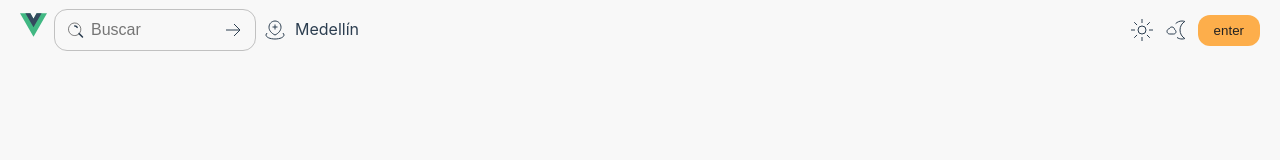
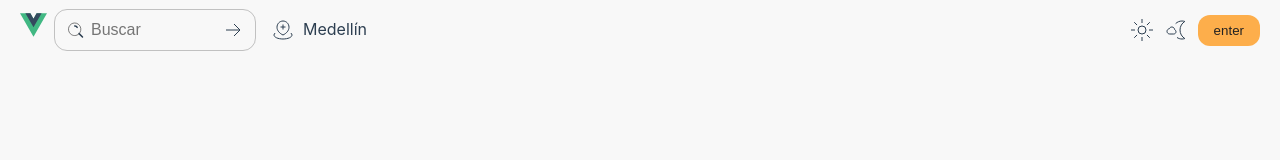
Before and after one commit to alejandroyunes/epiComprasDev, a Vue app: page / in a window 1280 px wide. Shown: the top 160 px of the page. Built offline with nearby package versions, Linux system fonts and the light colour scheme.

Commit message:
fixed nav position of location

```diff
--- a/src/components/header/header.scss
+++ b/src/components/header/header.scss
@@ -37,11 +37,13 @@
 .nav-two {
   display: flex;
   flex: 1;
-  justify-content: space-between;
   align-items: center;
 
   .left {
     display: flex;
+    flex: 1;
+    justify-content: space-between;
+
     .logo-mobile {
       display: none;
       @media (max-width: 1024px) {
@@ -52,23 +54,26 @@
     .location {
       display: flex;
       align-items: center;
-      padding-right: 8px;
       .icon {
+        margin: 0 8px;
         #path-2 {
           stroke: var(--color-background-oposite);
         }
+        @media (max-width: 1024px) {
+          order: 1;
+        }
       }
-      .city  {
+      .city {
         font-size: 16px;
         color: var(--color-heading);
-        margin-left: 8px;
       }
     }
   }
   .right {
     display: flex;
     align-items: center;
-    .sun, .moon {
+    .sun,
+    .moon {
       margin-right: 10px;
       #path-2 {
         stroke: var(--color-background-oposite);
@@ -78,14 +83,10 @@
     button {
       padding: 8px 16px;
       border-radius: 12px;
-      background-color:  var(--primary);
+      background-color: var(--primary);
       color: var(--black-soft);
       border: none;
       cursor: pointer;
-
-      &:hover {
-
-      }
     }
   }
 }
```
